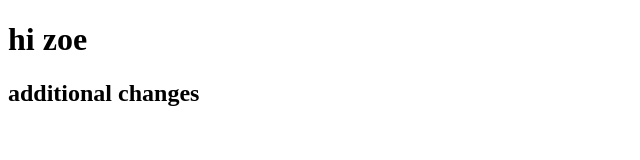
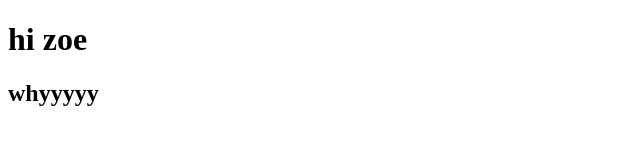
Before and after one commit to reusowski/coursera, a plain HTML site: page site/index.html in a window 1280 px wide. Shown: the whole page, without its empty margins (0-640 px from the left). Drawn offline with Linux system fonts and the light colour scheme.

Commit message:
Update index.html

```diff
--- a/site/index.html
+++ b/site/index.html
@@ -7,6 +7,6 @@
 </head>
 <body>
 	<h1>hi zoe</h1>
-	<h2>additional changes</h2>
+	<h2>whyyyyy</h2>
 </body>
 </html>
```
